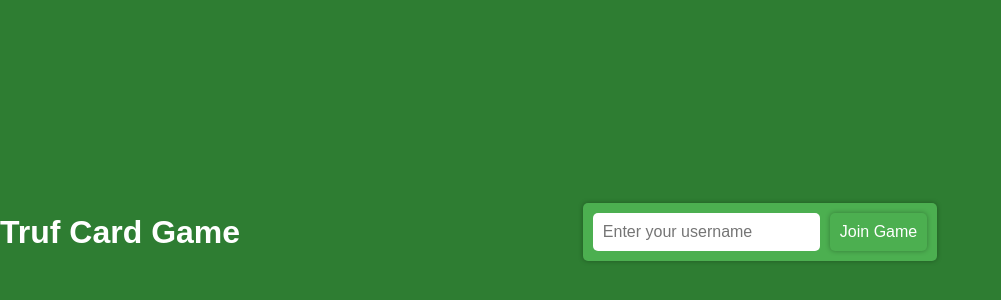
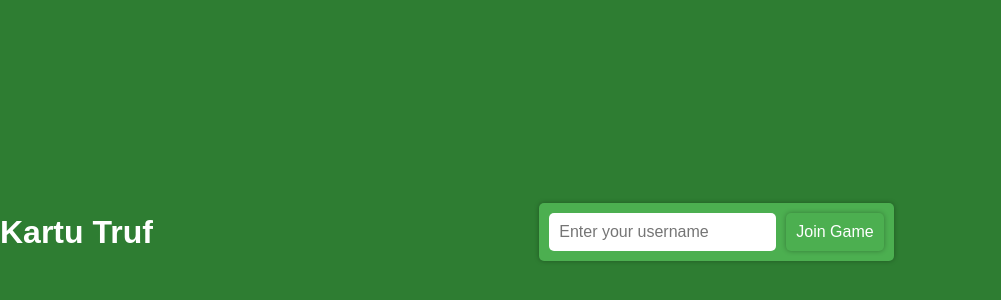
Before and after one commit to proklamasi/trufkelarx, a website: page public/index.html in a window 1280 px wide. Shown: the part 168-468 px from the top of the page, without its empty margins (0-1001 px from the left). Drawn offline with nearby package versions, Linux system fonts and the light colour scheme; no server answers.

Commit message:
update nama game

```diff
--- a/public/index.html
+++ b/public/index.html
@@ -3,11 +3,11 @@
 <head>
     <meta charset="UTF-8">
     <meta name="viewport" content="width=device-width, initial-scale=1.0">
-    <title>Kartu Truf</title>
+    <title>Truf Card Game</title>
     <link rel="stylesheet" href="styles.css">
 </head>
 <body>
-    <h1>Truf Card Game</h1>
+    <h1>Kartu Truf</h1>
     <form id="joinGameForm">
         <input type="text" id="username" placeholder="Enter your username" required>
         <button type="submit">Join Game</button>
```
